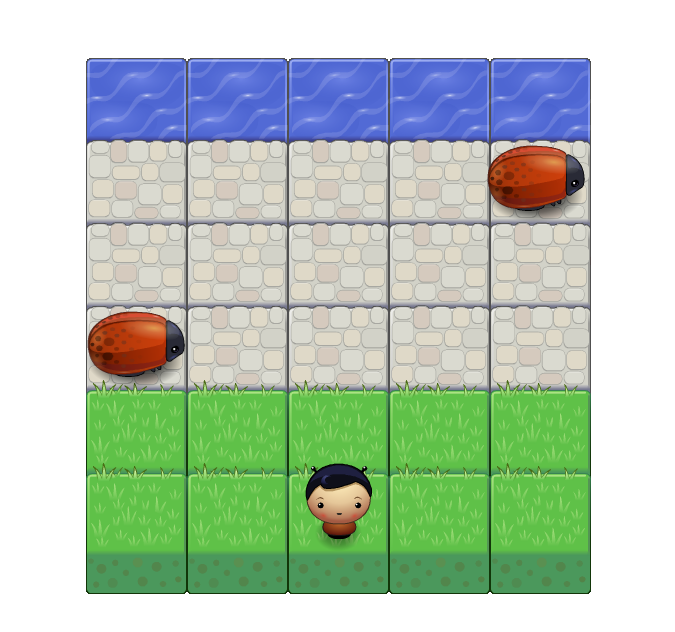
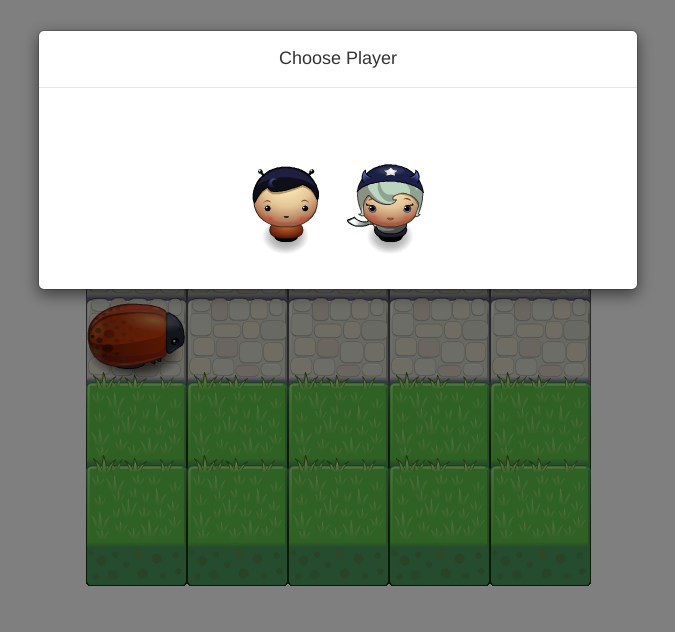
Before and after one commit to ankjai/frontend-nanodegree-arcade-game-master, a plain HTML site: page index.html in a window 1280 px wide. Shown: the whole page, without its empty margins (302-977 px from the left). Drawn offline with Linux system fonts and the light colour scheme.

Commit message:
First impl of "choose player" modal.

```diff
--- a/index.html
+++ b/index.html
@@ -4,14 +4,31 @@
 <head>
     <meta charset="UTF-8">
     <title>Effective JavaScript: Frogger</title>
+    <link rel="stylesheet" href="css/bootstrap.min.css">
     <link rel="stylesheet" href="css/style.css">
-    <!-- <script src="js/jquery-2.1.4.js"></script> -->
+    <script type="text/javascript" src="js/jquery-2.1.4.js"></script>
+    <script type="text/javascript" src="js/bootstrap.min.js"></script>
 </head>
 
 <body>
     <script src="js/resources.js" type="text/javascript"></script>
     <script src="js/engine.js" type="text/javascript"></script>
     <script src="js/app.js" type="text/javascript"></script>
+    <!-- Modal Triggered on page load -->
+    <div id="myModal" class="modal fade" role="dialog">
+        <div class="modal-dialog">
+            <!-- Modal content-->
+            <div class="modal-content">
+                <div class="modal-header">
+                    <h4 class="modal-title">Choose Player</h4>
+                </div>
+                <div class="modal-body">
+                    <img src="images/char-boy.png" onclick="player.update('images/char-boy.png')" data-dismiss="modal">
+                    <img src="images/char-horn-girl.png" onclick="player.update('images/char-horn-girl.png')" data-dismiss="modal">
+                </div>
+            </div>
+        </div>
+    </div>
 </body>
 
 </html>
--- a/js/app.js
+++ b/js/app.js
@@ -41,7 +41,8 @@ Enemy.prototype.render = function() {
 // a handleInput() method.
 var Player = function() {
     // body...
-    this.sprite = 'images/char-boy.png';
+    // set player sprite in player.update(sprite)
+    this.sprite = null;
 
     // x reset pt
     this.xResetPt = 2 * 101;
@@ -56,13 +57,16 @@ var Player = function() {
     this.y = this.yResetPt;
 }
 
-Player.prototype.update = function() {
+Player.prototype.update = function(sprite) {
     // body...
+    this.sprite = sprite;
 }
 
 Player.prototype.render = function() {
     // body...
-    ctx.drawImage(Resources.get(this.sprite), this.x, this.y);
+    if (this.sprite != null) {
+        ctx.drawImage(Resources.get(this.sprite), this.x, this.y);
+    }
 }
 
 Player.prototype.handleInput = function(allowedKeys) {
--- a/js/engine.js
+++ b/js/engine.js
@@ -94,7 +94,6 @@ var Engine = (function(global) {
         allEnemies.forEach(function(enemy) {
             enemy.update(dt);
         });
-        player.update();
     }
 
     // collisions
@@ -173,7 +172,10 @@ var Engine = (function(global) {
      * those sorts of things. It's only called once by the init() method.
      */
     function reset() {
-        // noop
+        // invoke modal on init page load
+        $(win).load(function() {
+            $('#myModal').modal('show');
+        });
     }
 
     /* Go ahead and load all of the images we know we're going to need to
@@ -185,7 +187,8 @@ var Engine = (function(global) {
         'images/water-block.png',
         'images/grass-block.png',
         'images/enemy-bug.png',
-        'images/char-boy.png'
+        'images/char-boy.png',
+        'images/char-horn-girl.png'
     ]);
     Resources.onReady(init);
 
```
Also changed, not shown: css/bootstrap.min.css (added), js/bootstrap.min.js (added).
